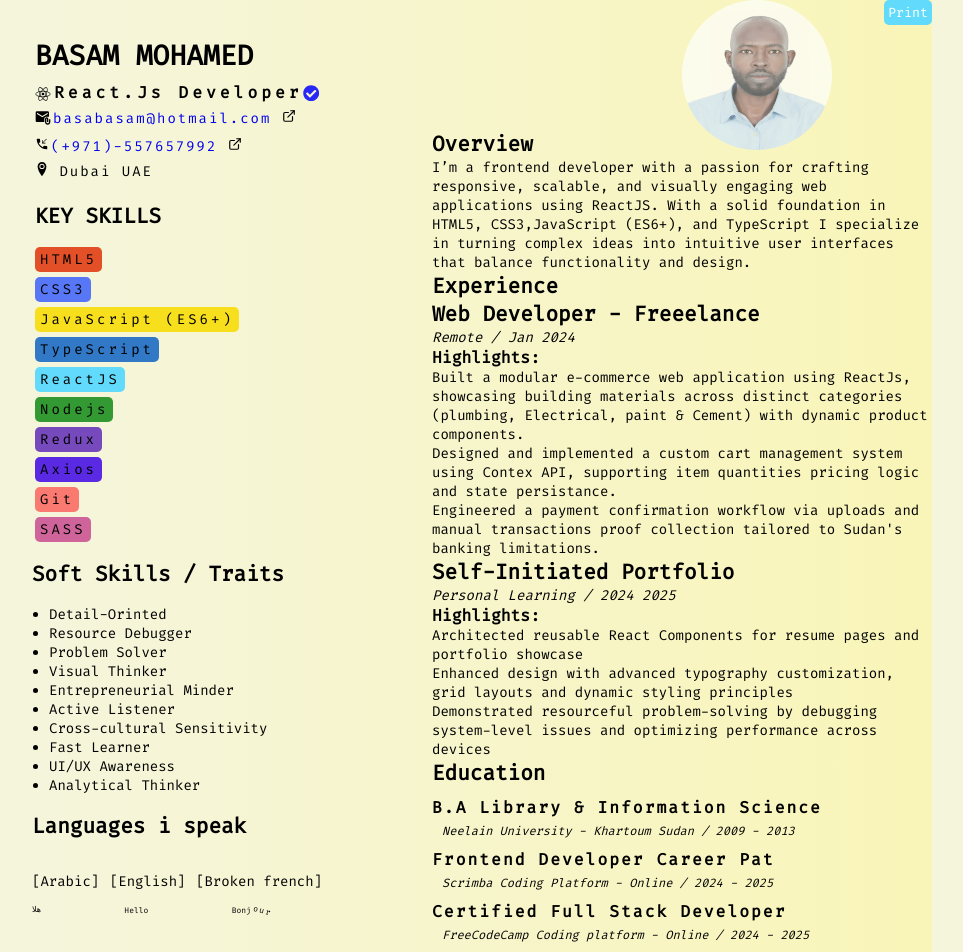
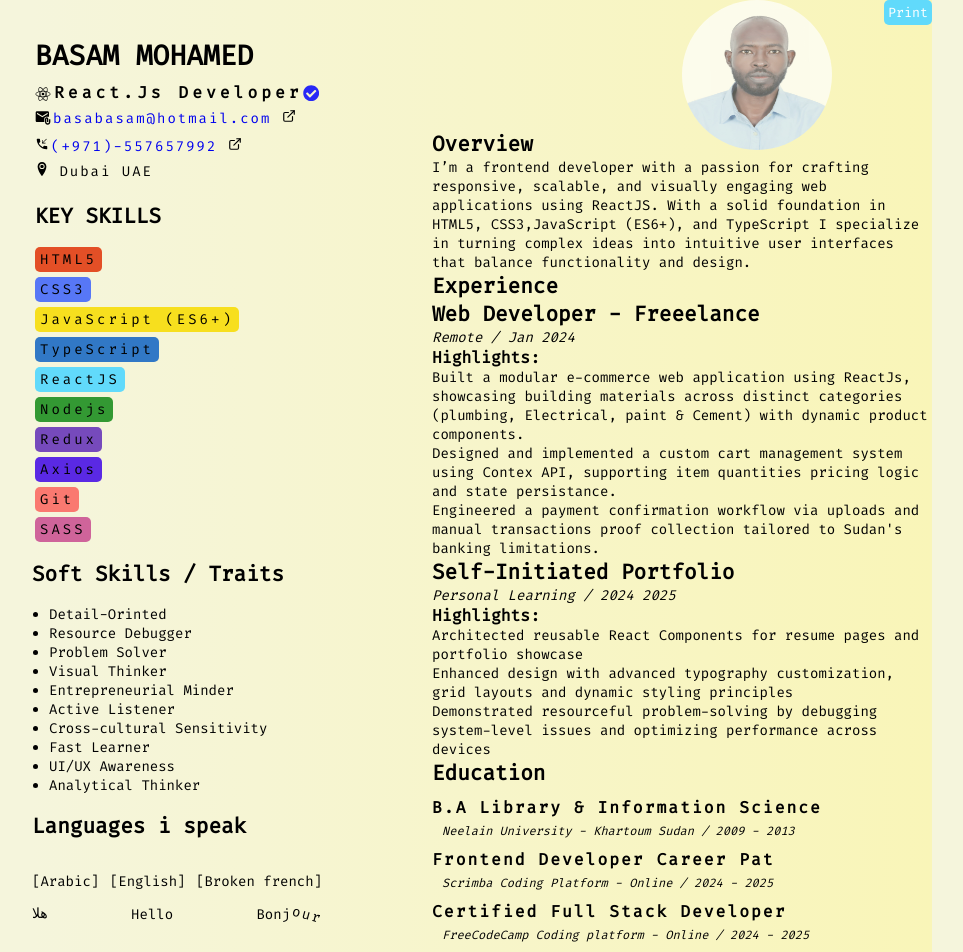
Before and after one commit to BasamLive/my-resume, a React (Vite) app: page / in a window 1280 px wide. Shown: the top 952 px of the page, without its empty margins (158-1121 px from the left). Built offline with nearby package versions, Linux system fonts and the light colour scheme; a web font is replaced by a local one.

Commit message:
styling the languages section

```diff
--- a/src/App.css
+++ b/src/App.css
@@ -23,12 +23,17 @@ body {
   flex-wrap: wrap;
 }
 
-.two-languages:nth-child(3) {
+.two-languages ~ p {
+  margin: 0;
+  padding: 0;
+}
+
+/* .two-languages:nth-child(3) {
   margin-right: 50px;
-}
-.two-languages.second > p {
+} */
+/* .two-languages.second ~ p {
   font-size: 8px;
-}
+} */
 
 .arabic {
   font-family: "Amiri Quran", serif;
```
